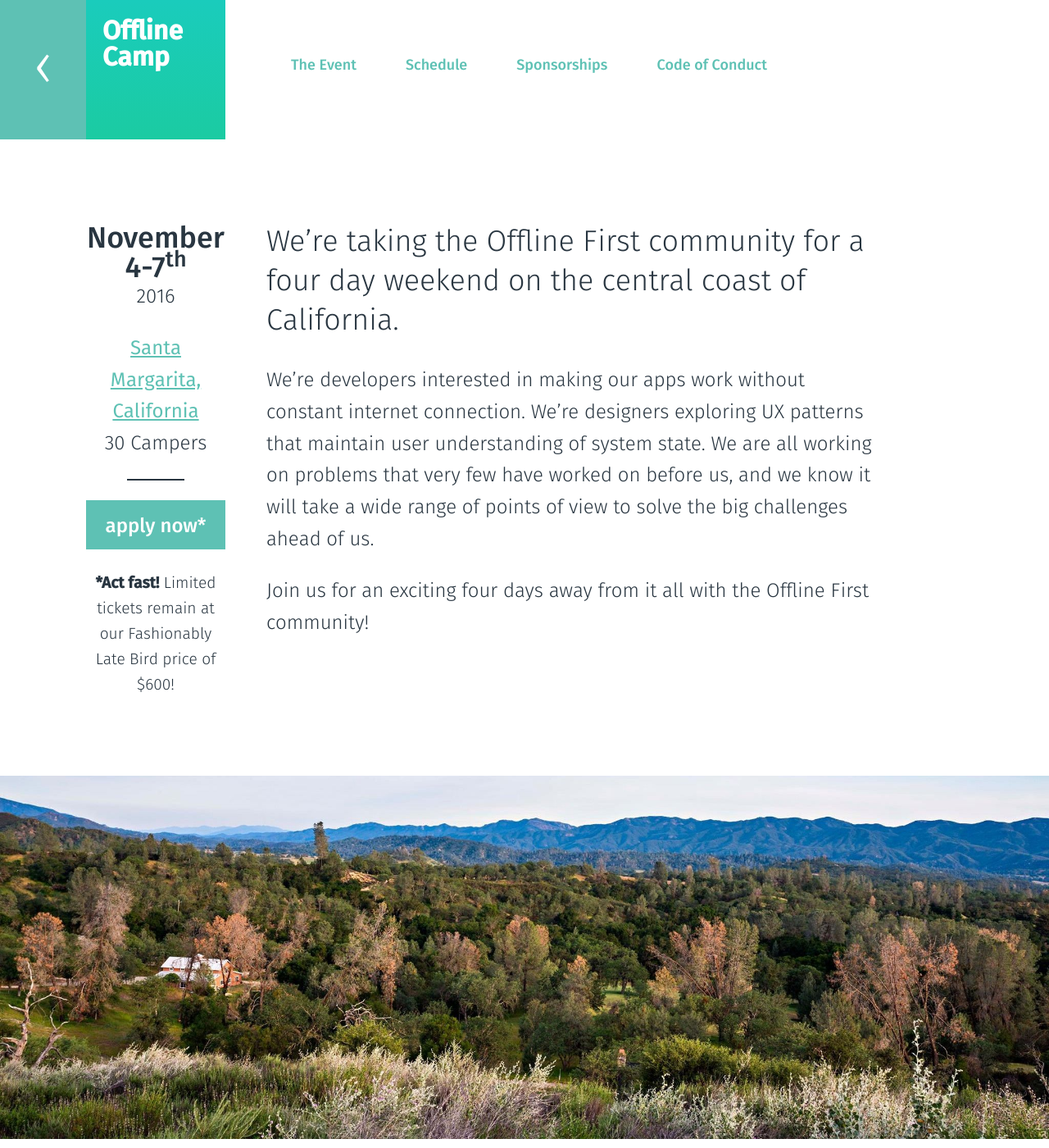
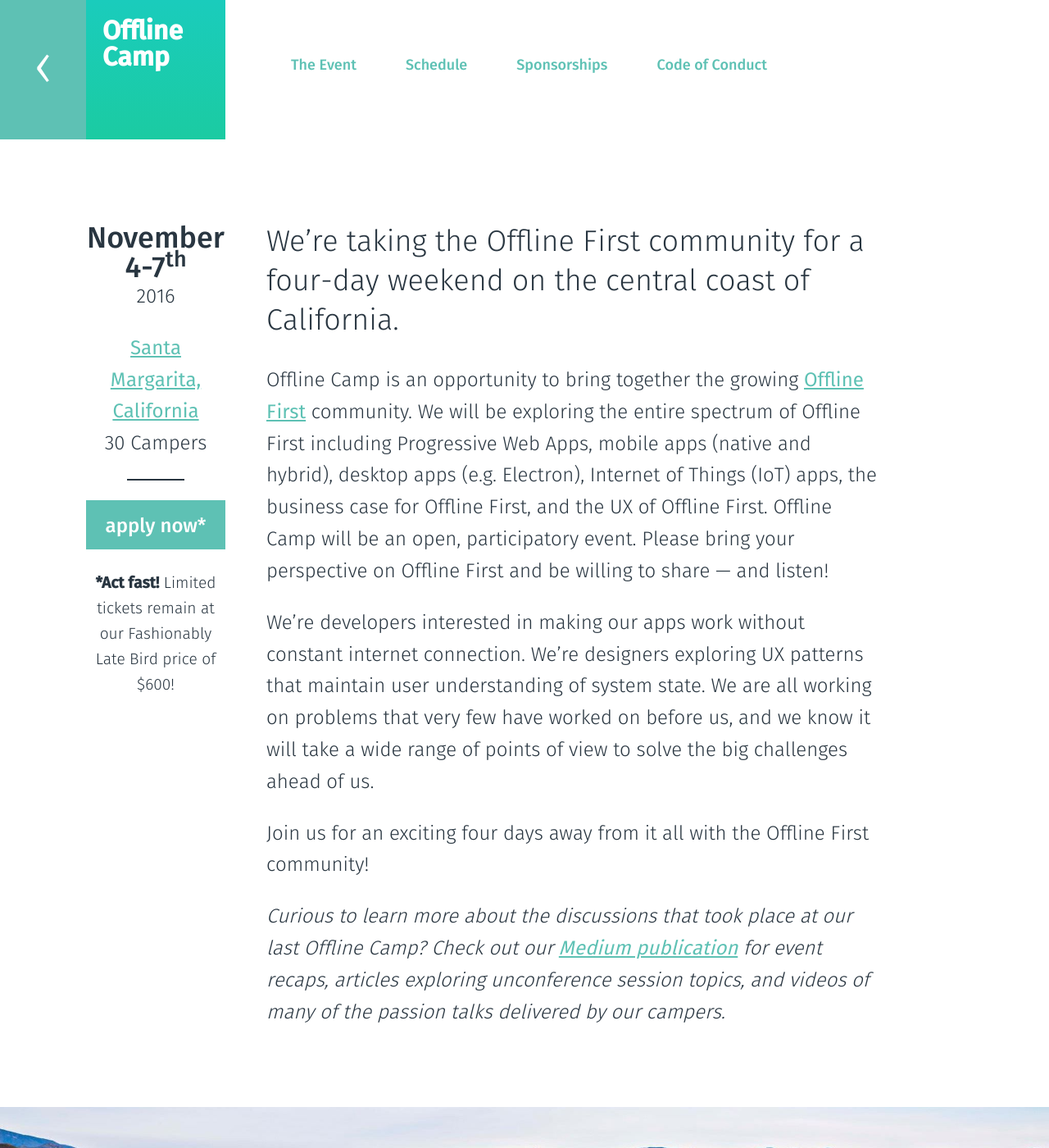
Before and after one commit to offlinefirst/offlinefirst.org, a Jekyll site: the page built from camp/index.html, in a window 1280 px wide and 1400 px high. Shown: the whole window at 82% size. Built offline with Jekyll 4.4.1, drawn with Linux system fonts in a browser that asks for light colours; comment, search, counter and statistics services are not loaded.

Commit message:
Fixed issues 13 & 43
Added paragraph w/ goal statement and added link to medium publication

```diff
--- a/camp/index.html
+++ b/camp/index.html
@@ -32,10 +32,18 @@ root_path:  ../
 
 <div class="main">
   <h2>
-    We’re taking the Offline First community for a four day
+    We’re taking the Offline First community for a four-day
     weekend on the central coast of California.
   </h2>
 
+  <p>
+    Offline Camp is an opportunity to bring together the growing <a href="www.offlinefirst.org" target="_blank">Offline First</a> community.
+    We will be exploring the entire spectrum of Offline First including Progressive Web Apps,
+    mobile apps (native and hybrid), desktop apps (e.g. Electron), Internet of Things (IoT) apps,
+    the business case for Offline First, and the UX of Offline First. Offline Camp will be an open,
+    participatory event. Please bring your perspective on Offline First and be willing to share —
+    and listen!
+  </p>
   <p>
     We’re developers interested in making our apps work without constant
     internet connection. We’re designers exploring UX patterns that maintain
@@ -45,6 +53,9 @@ root_path:  ../
   </p>
 
   <p>Join us for an exciting four days away from it all with the Offline First community!</p>
+
+
+  <p><i>Curious to learn more about the discussions that took place at our last Offline Camp? Check out our <a href="https://medium.com/offline-camp" target="_blank">Medium publication</a> for event recaps, articles exploring unconference session topics, and videos of many of the passion talks delivered by our campers. </i> </p>
 </div>
 
 <a href="http://oakcreeklodge.com/index.htm"><img src="../images/the-lodge.jpg" alt="" class="full_image"></a>
```
